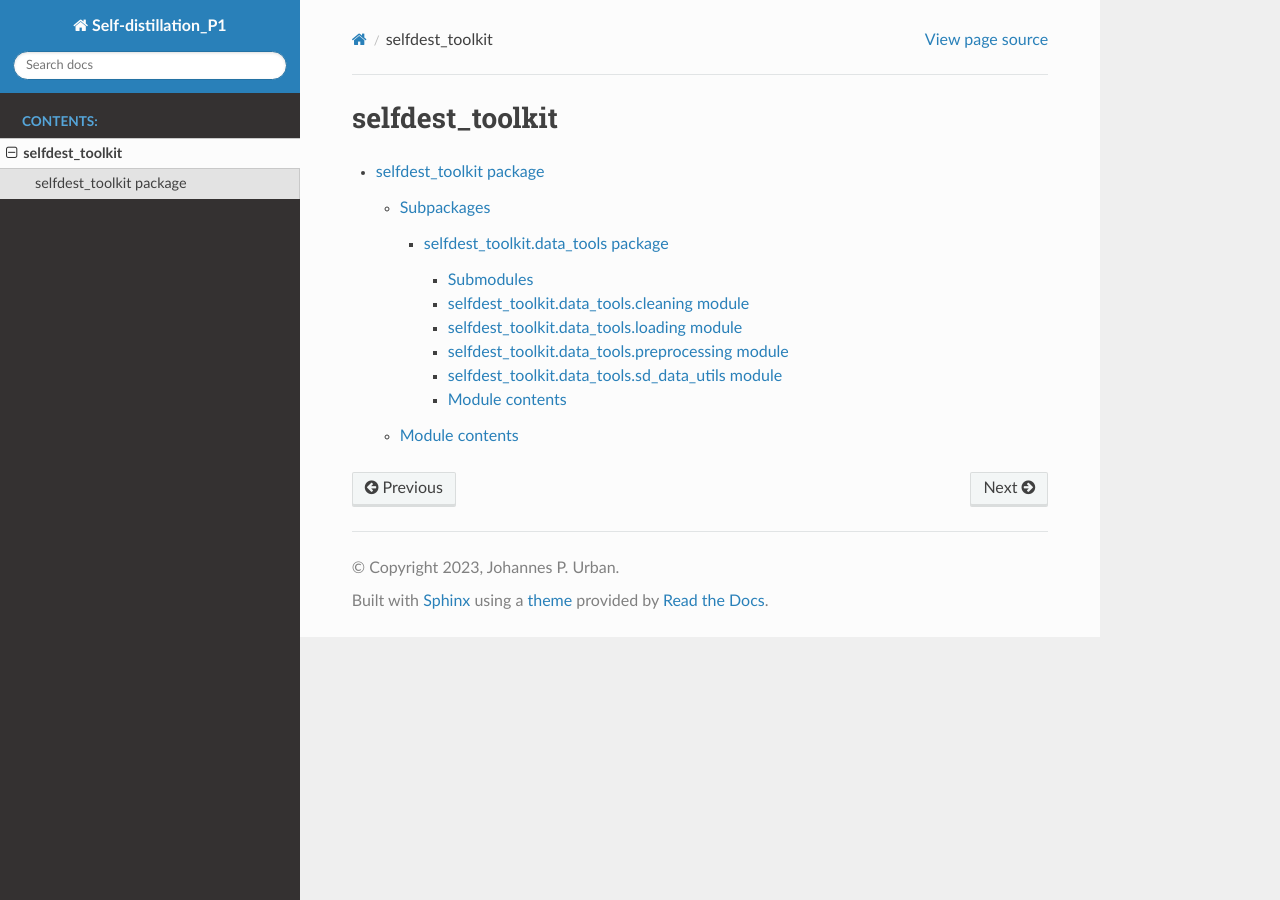
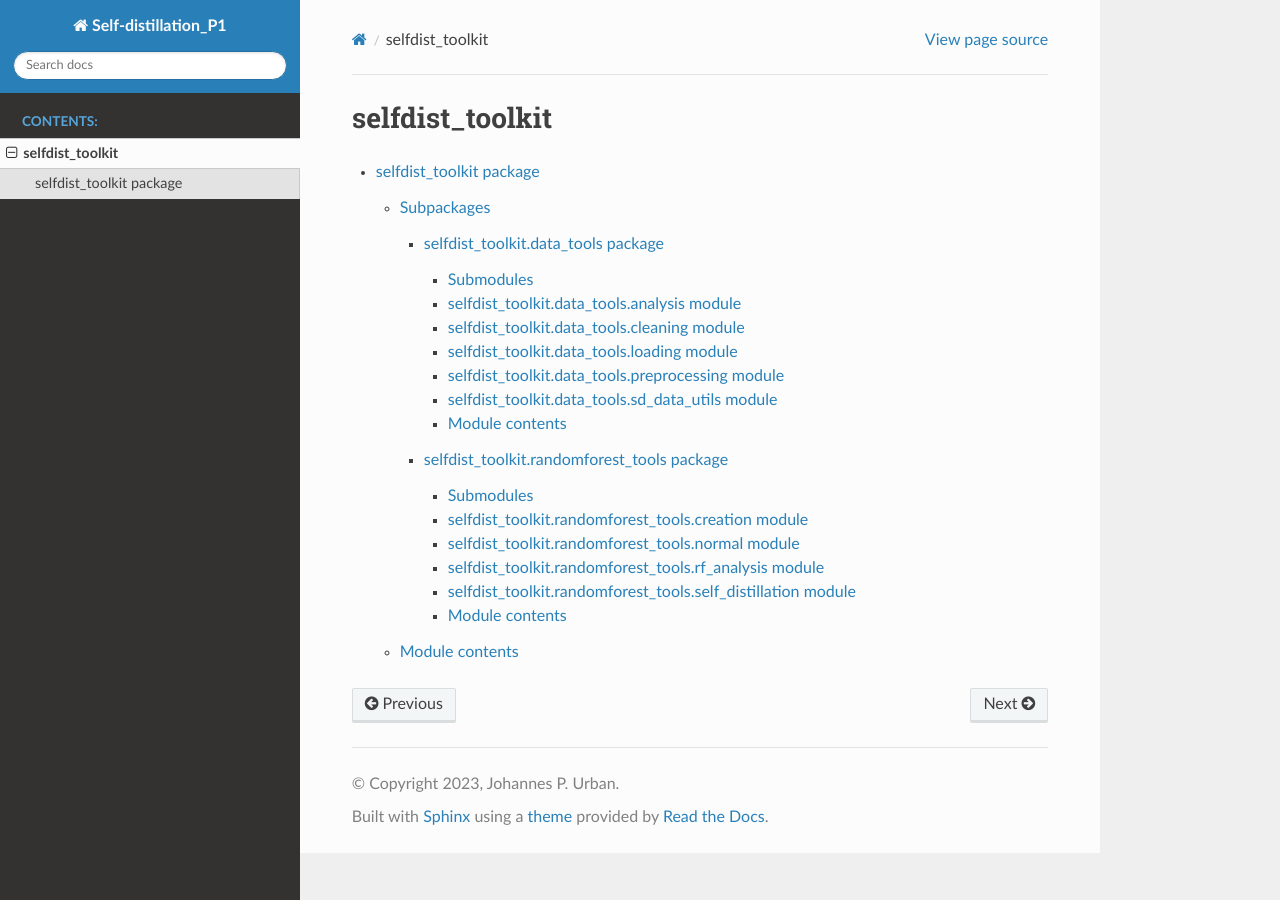
Before and after one commit to JellyJoe13/Self-distillation_P1, a Sphinx documentation site: the page built from docs/modules.rst, in a window 1280 px wide. Built offline with Sphinx 7.4.7 and the Read the Docs theme 2.0.0, drawn with Linux system fonts in a browser that asks for light colours.

Commit message:
fixed naming error of folder in docs

```diff
--- a/docs/modules.rst
+++ b/docs/modules.rst
@@ -1,7 +1,7 @@
-selfdest_toolkit
+selfdist_toolkit
 ================
 
 .. toctree::
    :maxdepth: 4
 
-   selfdest_toolkit
+   selfdist_toolkit
--- a/docs/selfdest_toolkit.data_tools.rst
+++ /dev/null
@@ -1,45 +0,0 @@
-selfdest\_toolkit.data\_tools package
-=====================================
-
-Submodules
-----------
-
-selfdest\_toolkit.data\_tools.cleaning module
----------------------------------------------
-
-.. automodule:: selfdest_toolkit.data_tools.cleaning
-   :members:
-   :undoc-members:
-   :show-inheritance:
-
-selfdest\_toolkit.data\_tools.loading module
---------------------------------------------
-
-.. automodule:: selfdest_toolkit.data_tools.loading
-   :members:
-   :undoc-members:
-   :show-inheritance:
-
-selfdest\_toolkit.data\_tools.preprocessing module
---------------------------------------------------
-
-.. automodule:: selfdest_toolkit.data_tools.preprocessing
-   :members:
-   :undoc-members:
-   :show-inheritance:
-
-selfdest\_toolkit.data\_tools.sd\_data\_utils module
-----------------------------------------------------
-
-.. automodule:: selfdest_toolkit.data_tools.sd_data_utils
-   :members:
-   :undoc-members:
-   :show-inheritance:
-
-Module contents
----------------
-
-.. automodule:: selfdest_toolkit.data_tools
-   :members:
-   :undoc-members:
-   :show-inheritance:
--- /dev/null
+++ b/docs/selfdist_toolkit.data_tools.rst
@@ -0,0 +1,53 @@
+selfdist\_toolkit.data\_tools package
+=====================================
+
+Submodules
+----------
+
+selfdist\_toolkit.data\_tools.analysis module
+---------------------------------------------
+
+.. automodule:: selfdist_toolkit.data_tools.analysis
+   :members:
+   :undoc-members:
+   :show-inheritance:
+
+selfdist\_toolkit.data\_tools.cleaning module
+---------------------------------------------
+
+.. automodule:: selfdist_toolkit.data_tools.cleaning
+   :members:
+   :undoc-members:
+   :show-inheritance:
+
+selfdist\_toolkit.data\_tools.loading module
+--------------------------------------------
+
+.. automodule:: selfdist_toolkit.data_tools.loading
+   :members:
+   :undoc-members:
+   :show-inheritance:
+
+selfdist\_toolkit.data\_tools.preprocessing module
+--------------------------------------------------
+
+.. automodule:: selfdist_toolkit.data_tools.preprocessing
+   :members:
+   :undoc-members:
+   :show-inheritance:
+
+selfdist\_toolkit.data\_tools.sd\_data\_utils module
+----------------------------------------------------
+
+.. automodule:: selfdist_toolkit.data_tools.sd_data_utils
+   :members:
+   :undoc-members:
+   :show-inheritance:
+
+Module contents
+---------------
+
+.. automodule:: selfdist_toolkit.data_tools
+   :members:
+   :undoc-members:
+   :show-inheritance:
--- /dev/null
+++ b/docs/selfdist_toolkit.randomforest_tools.rst
@@ -0,0 +1,45 @@
+selfdist\_toolkit.randomforest\_tools package
+=============================================
+
+Submodules
+----------
+
+selfdist\_toolkit.randomforest\_tools.creation module
+-----------------------------------------------------
+
+.. automodule:: selfdist_toolkit.randomforest_tools.creation
+   :members:
+   :undoc-members:
+   :show-inheritance:
+
+selfdist\_toolkit.randomforest\_tools.normal module
+---------------------------------------------------
+
+.. automodule:: selfdist_toolkit.randomforest_tools.normal
+   :members:
+   :undoc-members:
+   :show-inheritance:
+
+selfdist\_toolkit.randomforest\_tools.rf\_analysis module
+---------------------------------------------------------
+
+.. automodule:: selfdist_toolkit.randomforest_tools.rf_analysis
+   :members:
+   :undoc-members:
+   :show-inheritance:
+
+selfdist\_toolkit.randomforest\_tools.self\_distillation module
+---------------------------------------------------------------
+
+.. automodule:: selfdist_toolkit.randomforest_tools.self_distillation
+   :members:
+   :undoc-members:
+   :show-inheritance:
+
+Module contents
+---------------
+
+.. automodule:: selfdist_toolkit.randomforest_tools
+   :members:
+   :undoc-members:
+   :show-inheritance:
--- a/docs/selfdest_toolkit.rst
+++ b/docs/selfdist_toolkit.rst
@@ -1,4 +1,4 @@
-selfdest\_toolkit package
+selfdist\_toolkit package
 =========================
 
 Subpackages
@@ -7,12 +7,13 @@ Subpackages
 .. toctree::
    :maxdepth: 4
 
-   selfdest_toolkit.data_tools
+   selfdist_toolkit.data_tools
+   selfdist_toolkit.randomforest_tools
 
 Module contents
 ---------------
 
-.. automodule:: selfdest_toolkit
+.. automodule:: selfdist_toolkit
    :members:
    :undoc-members:
    :show-inheritance:
```
Also changed, not shown: 1 other file.
